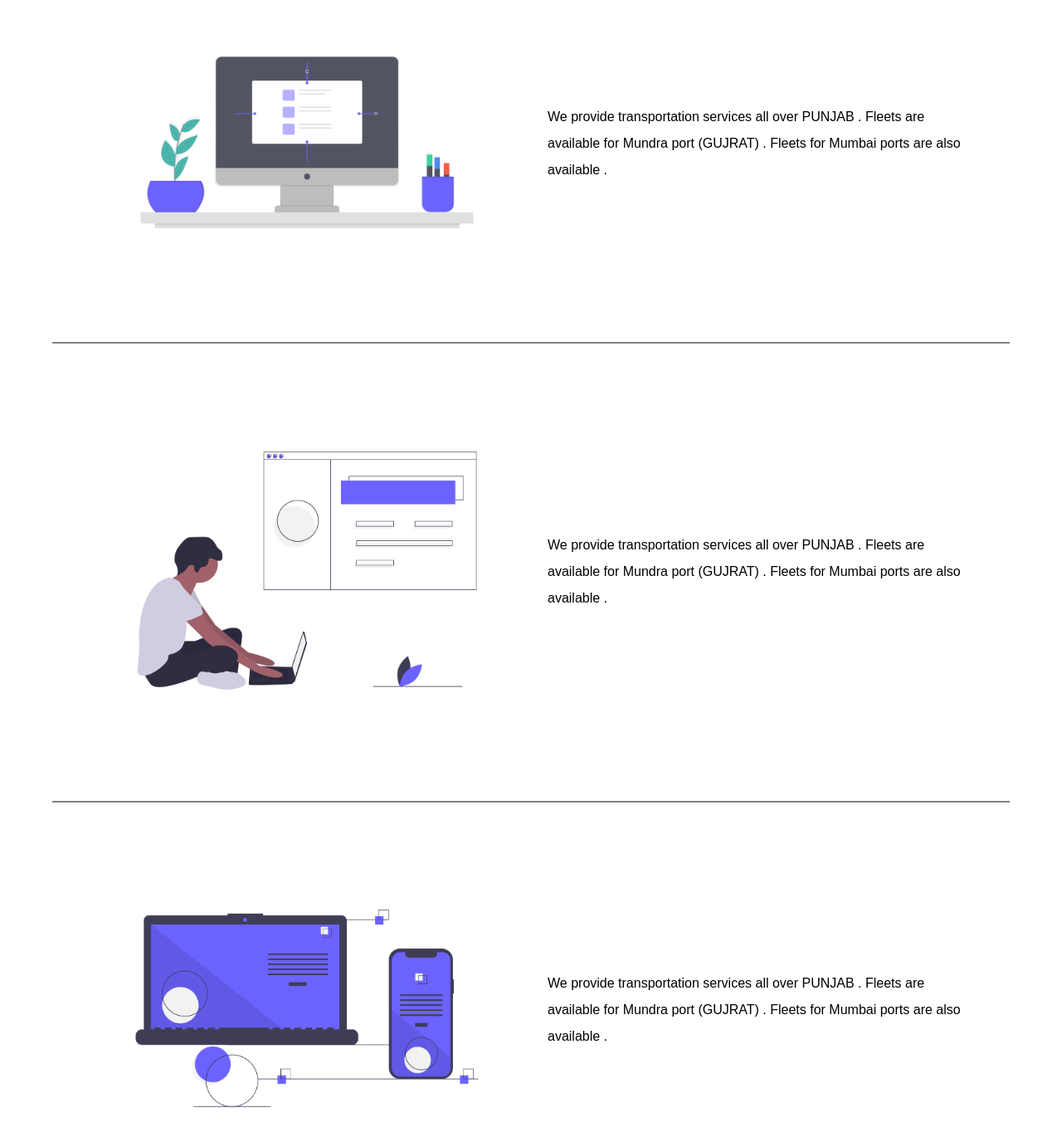
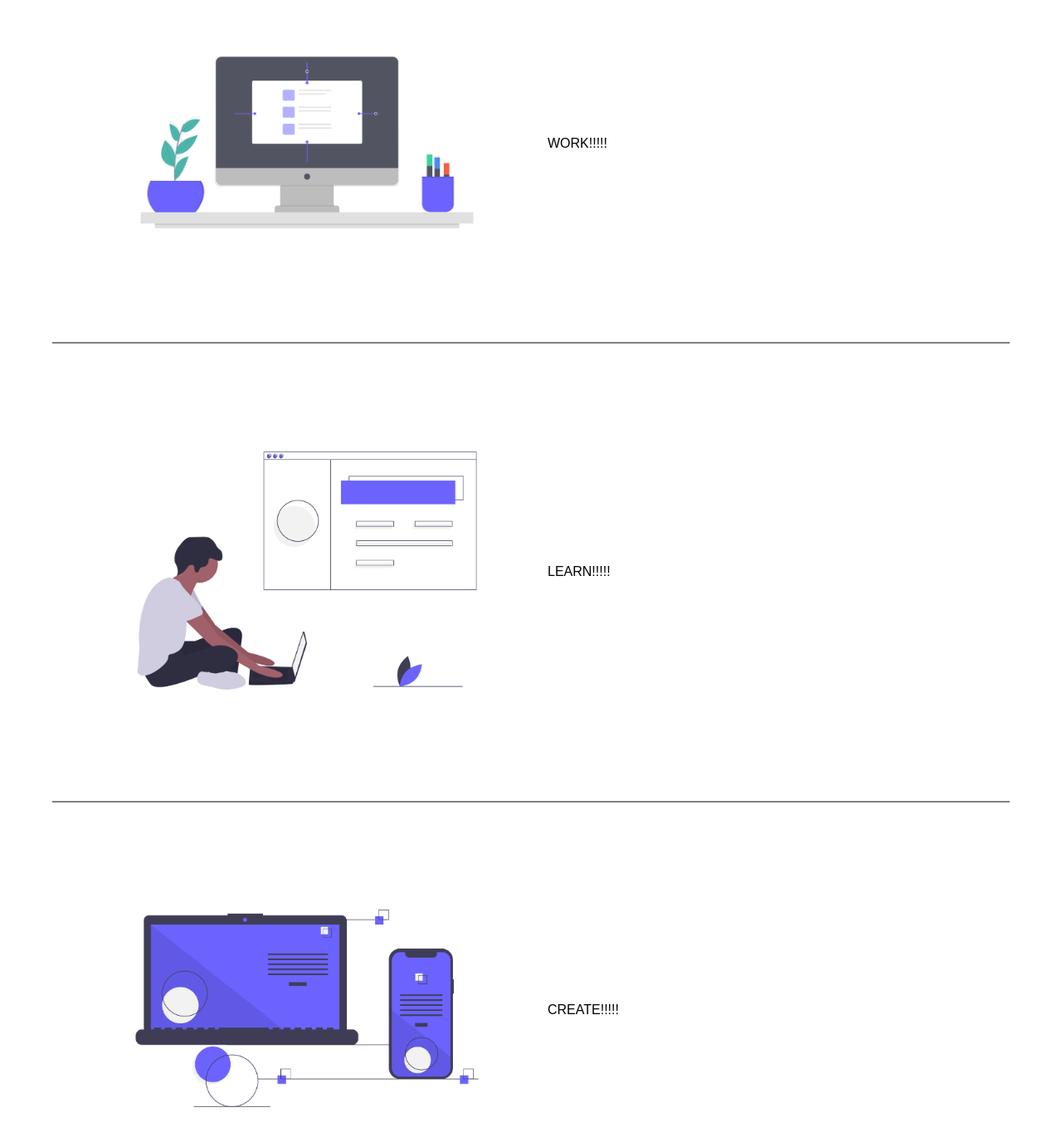
Before and after one commit to akp04/akp04.github.io, a plain HTML site: page index.html in a window 1280 px wide. Shown: the part 3080-4450 px from the top of the page at 83% size. Drawn offline with nearby package versions, Linux system fonts and the light colour scheme.

Commit message:
Update index.html

```diff
--- a/index.html
+++ b/index.html
@@ -61,9 +61,7 @@
 			<img src="pic_8.png" width="100%">
 		</div>
 		<div class="container_1_inside">
-			<p>We provide transportation services all over PUNJAB .
-  				Fleets are available for Mundra port (GUJRAT) .
-  				Fleets for Mumbai ports are also available .
+			<p>WORK!!!!!
   			</p>
 		</div>
 	</div>
@@ -73,9 +71,7 @@
 			<img src="pic_9.png" width="100%">
 		</div>
 		<div class="container_1_inside">
-			<p>We provide transportation services all over PUNJAB .
-  				Fleets are available for Mundra port (GUJRAT) .
-  				Fleets for Mumbai ports are also available .
+			<p>LEARN!!!!!
   			</p>
 		</div>
 	</div>
@@ -85,9 +81,7 @@
 			<img src="pic_7.png" width="100%">
 		</div>
 		<div class="container_1_inside">
-			<p>We provide transportation services all over PUNJAB .
-  				Fleets are available for Mundra port (GUJRAT) .
-  				Fleets for Mumbai ports are also available .
+			<p>CREATE!!!!!
   			</p>
 		</div>
 	</div>
```
